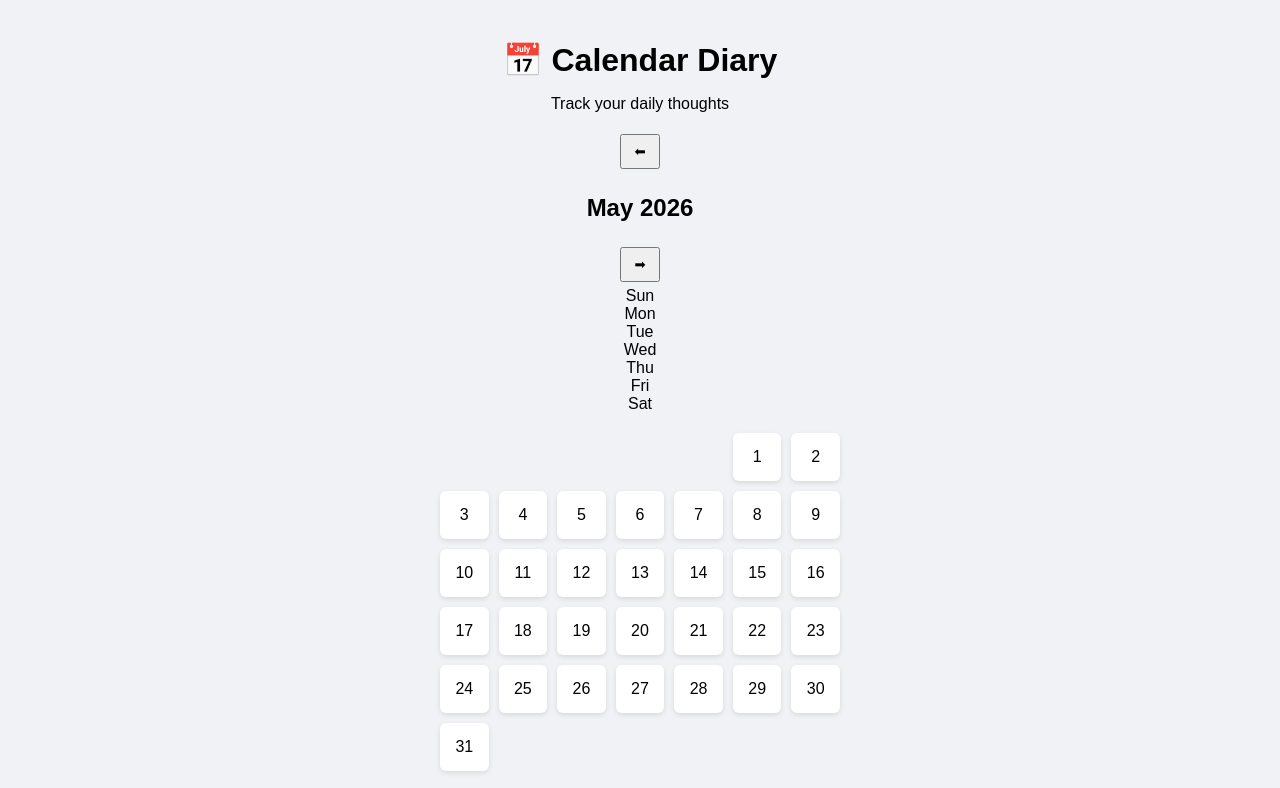
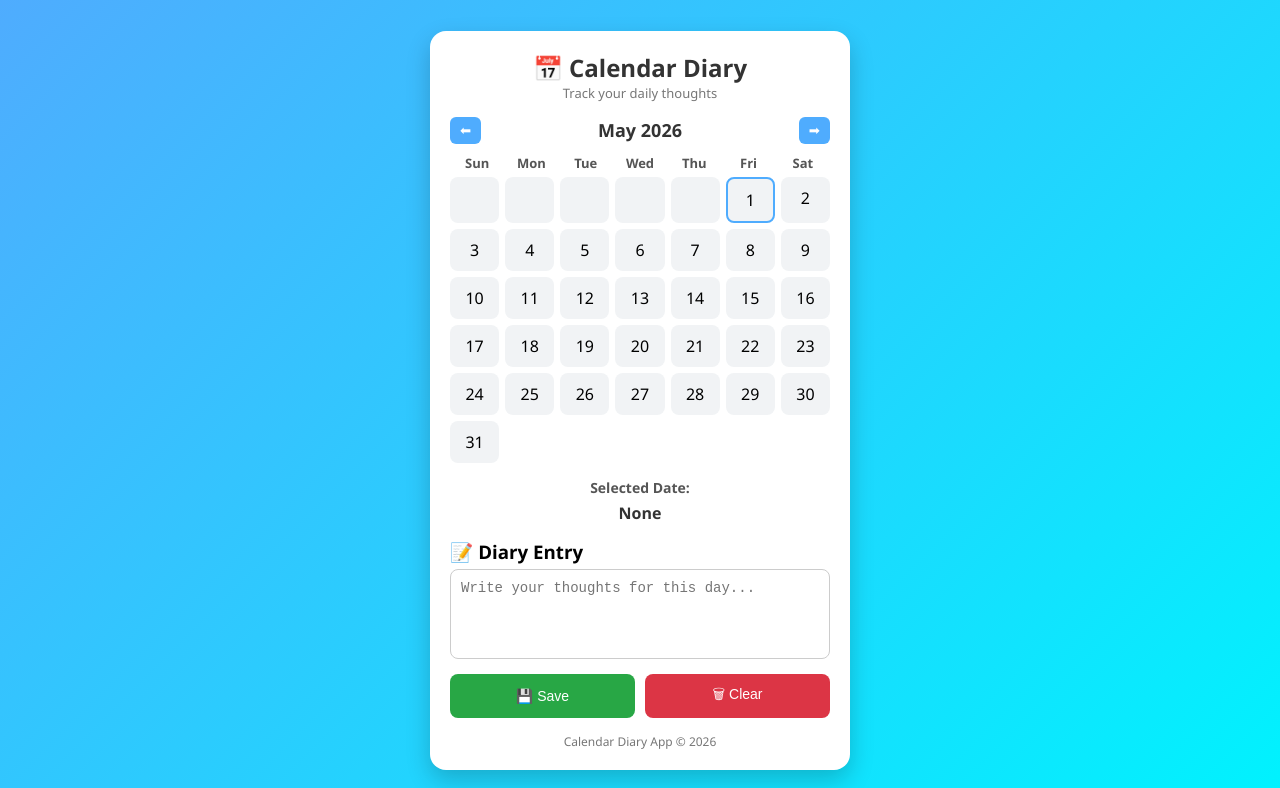
Before and after one commit to vanjamaxwell/calendar-and-diary-app, a plain HTML site: page index.html in a window 1280 px wide. Shown: the top 788 px of the page. Drawn offline with Linux system fonts and the light colour scheme.

Commit message:
css and js

```diff
--- a/script.js
+++ b/script.js
@@ -6,11 +6,19 @@ const nextBtn = document.getElementById("nextBtn");
 
 const noteText = document.getElementById("noteText");
 const saveNote = document.getElementById("saveNote");
+const clearNote = document.getElementById("clearNote");
+
+const selectedDateDisplay = document.getElementById("selectedDateDisplay");
 
 let currentDate = new Date();
 let selectedDate = null;
 
-// Load calendar
+// format date key
+function formatDate(y, m, d) {
+  return `${y}-${m + 1}-${d}`;
+}
+
+// render calendar
 function renderCalendar() {
   calendar.innerHTML = "";
 
@@ -20,38 +28,58 @@ function renderCalendar() {
   const firstDay = new Date(year, month, 1).getDay();
   const lastDate = new Date(year, month + 1, 0).getDate();
 
-  const monthNames = [
+  const today = new Date();
+
+  const months = [
     "January","February","March","April","May","June",
     "July","August","September","October","November","December"
   ];
 
-  monthYear.textContent = `${monthNames[month]} ${year}`;
+  monthYear.textContent = `${months[month]} ${year}`;
 
-  // Empty boxes before first day
+  // empty cells
   for (let i = 0; i < firstDay; i++) {
-    const empty = document.createElement("div");
-    calendar.appendChild(empty);
+    calendar.appendChild(document.createElement("div"));
   }
 
-  // Days
+  // days
   for (let day = 1; day <= lastDate; day++) {
-    const dayBox = document.createElement("div");
-    dayBox.classList.add("day");
-    dayBox.textContent = day;
+    const dayEl = document.createElement("div");
+    dayEl.textContent = day;
 
-    dayBox.addEventListener("click", () => {
-      selectedDate = `${year}-${month + 1}-${day}`;
+    const dateKey = formatDate(year, month, day);
+
+    // TODAY highlight
+    if (
+      day === today.getDate() &&
+      month === today.getMonth() &&
+      year === today.getFullYear()
+    ) {
+      dayEl.classList.add("today");
+    }
+
+    // SELECTED highlight
+    if (dateKey === selectedDate) {
+      dayEl.classList.add("active");
+    }
+
+    // CLICK DAY
+    dayEl.addEventListener("click", () => {
+      selectedDate = dateKey;
+      selectedDateDisplay.textContent = selectedDate;
+
       loadNote();
+      renderCalendar();
     });
 
-    calendar.appendChild(dayBox);
+    calendar.appendChild(dayEl);
   }
 }
 
-// Save note
+// save note
 saveNote.addEventListener("click", () => {
   if (!selectedDate) {
-    alert("Please select a date first!");
+    alert("Select a date first!");
     return;
   }
 
@@ -59,13 +87,23 @@ saveNote.addEventListener("click", () => {
   alert("Note saved!");
 });
 
-// Load note
+// load note
 function loadNote() {
-  const saved = localStorage.getItem(selectedDate);
-  noteText.value = saved || "";
+  noteText.value = localStorage.getItem(selectedDate) || "";
 }
 
-// Month navigation
+// clear note (FIXED)
+clearNote.addEventListener("click", () => {
+  if (!selectedDate) {
+    alert("Select a date first!");
+    return;
+  }
+
+  localStorage.removeItem(selectedDate);
+  noteText.value = "";
+});
+
+// navigation
 prevBtn.addEventListener("click", () => {
   currentDate.setMonth(currentDate.getMonth() - 1);
   renderCalendar();
@@ -76,5 +114,5 @@ nextBtn.addEventListener("click", () => {
   renderCalendar();
 });
 
-// Initial load
+// start app
 renderCalendar();
--- a/style.css
+++ b/style.css
@@ -1,43 +1,192 @@
+/* Reset */
+* {
+  margin: 0;
+  padding: 0;
+  box-sizing: border-box;
+}
+
+/* Body */
 body {
-    font-family: Arial, sans-serif;
-    background: #f0f2f5;
-    margin: 0;
+  font-family: "Segoe UI", Tahoma, Geneva, Verdana, sans-serif;
+  background: linear-gradient(135deg, #4facfe, #00f2fe);
+  min-height: 100vh;
+  display: flex;
+  justify-content: center;
+  align-items: center;
+}
+
+/* App Container */
+.app {
+  width: 420px;
+  background: #ffffff;
+  border-radius: 16px;
   padding: 20px;
+  box-shadow: 0 10px 25px rgba(0,0,0,0.2);
+}
+
+/* Header */
+header {
+  text-align: center;
+  margin-bottom: 15px;
+}
+
+header h1 {
+  font-size: 24px;
+  color: #333;
+}
+
+.subtitle {
+  font-size: 13px;
+  color: #777;
+}
+
+/* Calendar Header */
+.calendar-header {
+  display: flex;
+  justify-content: space-between;
+  align-items: center;
+  margin-bottom: 10px;
+}
+
+.calendar-header h2 {
+  font-size: 18px;
+  color: #333;
+}
+
+.calendar-header button {
+  background: #4facfe;
+  border: none;
+  color: white;
+  padding: 6px 10px;
+  border-radius: 6px;
+  cursor: pointer;
+  transition: 0.2s;
+}
+
+.calendar-header button:hover {
+  background: #3a8be0;
+}
+
+/* Weekdays */
+.weekdays {
+  display: grid;
+  grid-template-columns: repeat(7, 1fr);
+  text-align: center;
+  font-weight: bold;
+  font-size: 13px;
+  color: #555;
+  margin-bottom: 5px;
+}
+
+/* Calendar Grid */
+.calendar-grid {
+  display: grid;
+  grid-template-columns: repeat(7, 1fr);
+  gap: 6px;
+}
+
+.calendar-grid div {
+  background: #f1f3f5;
+  padding: 10px;
+  text-align: center;
+  border-radius: 8px;
+  cursor: pointer;
+  transition: 0.2s;
+}
+
+/* Hover */
+.calendar-grid div:hover {
+  background: #d0e7ff;
+}
+
+/* Selected Day */
+.calendar-grid .active {
+  background: #4facfe;
+  color: white;
+}
+
+/* Today Highlight */
+.calendar-grid .today {
+  border: 2px solid #4facfe;
+}
+
+/* Selected Date Display */
+.selected-date {
+  margin-top: 15px;
   text-align: center;
 }
 
-h1 {
-    margin-bottom: 10px;
+.selected-date h3 {
+  font-size: 14px;
+  color: #555;
 }
 
-#calendar {
-    display: grid;
-    grid-template-columns: repeat(7, 1fr);
-    gap: 10px;
-    max-width: 400px;
-    margin: 20px auto;
+#selectedDateDisplay {
+  font-weight: bold;
+  color: #333;
+  margin-top: 5px;
 }
 
-.day {
-    padding: 15px;
-    background: white;
-    border-radius: 6px;
-    cursor: pointer;
-    box-shadow: 0 2px 5px rgba(0,0,0,0.1);
+/* Notes Section */
+.notes-section {
+  margin-top: 15px;
 }
 
-.day:hover {
-    background: #e6e6e6;
+.notes-section h3 {
+  margin-bottom: 5px;
 }
 
+/* Textarea */
 textarea {
-    width: 300px;
-    height: 100px;
+  width: 100%;
+  height: 90px;
+  padding: 10px;
+  border-radius: 8px;
+  border: 1px solid #ccc;
+  resize: none;
+  font-size: 14px;
+}
+
+/* Buttons */
+.note-actions {
+  display: flex;
+  gap: 10px;
   margin-top: 10px;
 }
 
-button {
-    padding: 8px 12px;
-    margin: 5px;
+.note-actions button {
+  flex: 1;
+  padding: 10px;
+  border: none;
+  border-radius: 8px;
   cursor: pointer;
+  font-size: 14px;
 }
+
+/* Save Button */
+#saveNote {
+  background: #28a745;
+  color: white;
+}
+
+#saveNote:hover {
+  background: #218838;
+}
+
+/* Clear Button */
+#clearNote {
+  background: #dc3545;
+  color: white;
+}
+
+#clearNote:hover {
+  background: #c82333;
+}
+
+/* Footer */
+footer {
+  text-align: center;
+  margin-top: 15px;
+  font-size: 12px;
+  color: #777;
+}
```
Lines whose indentation alone changed are shown as unchanged.
